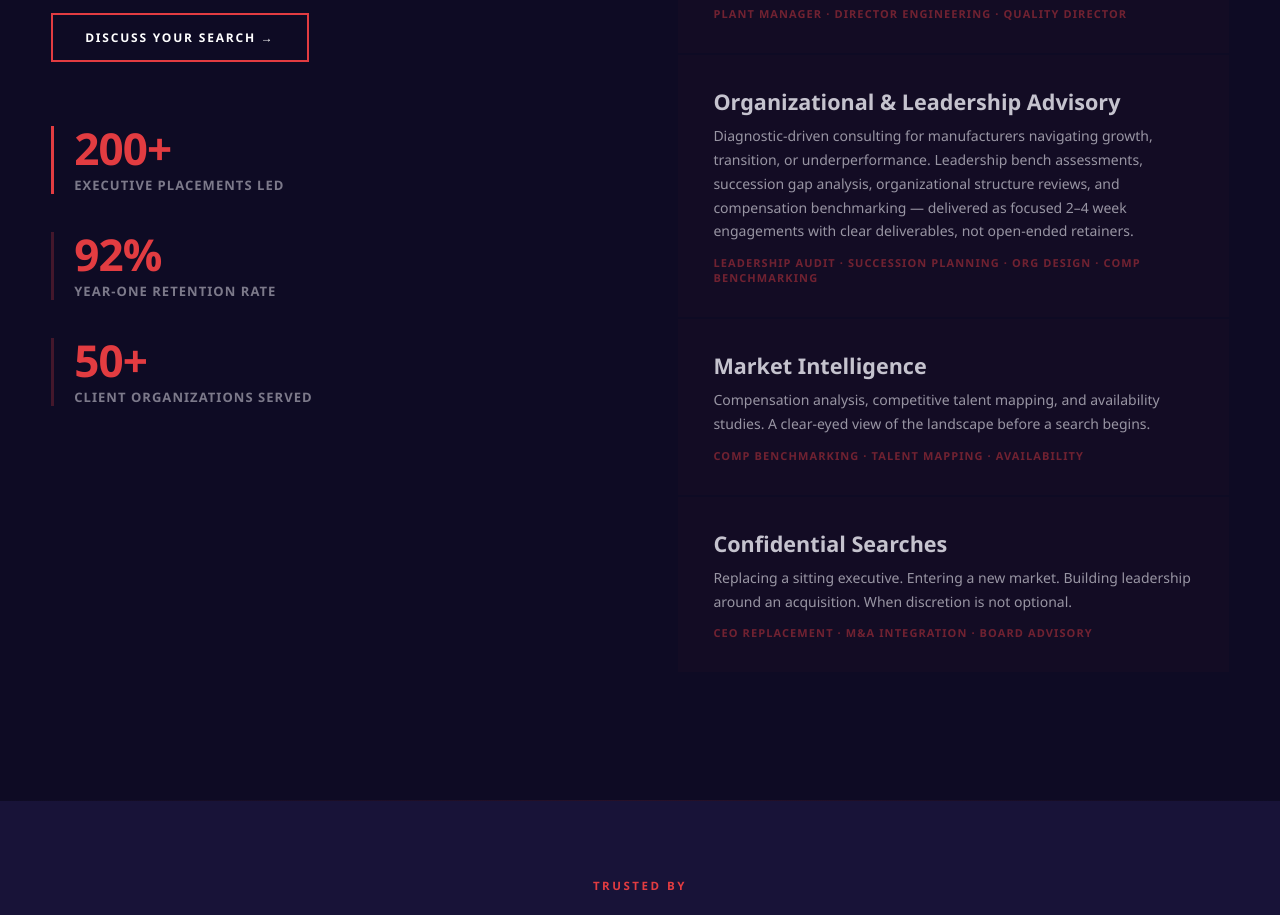
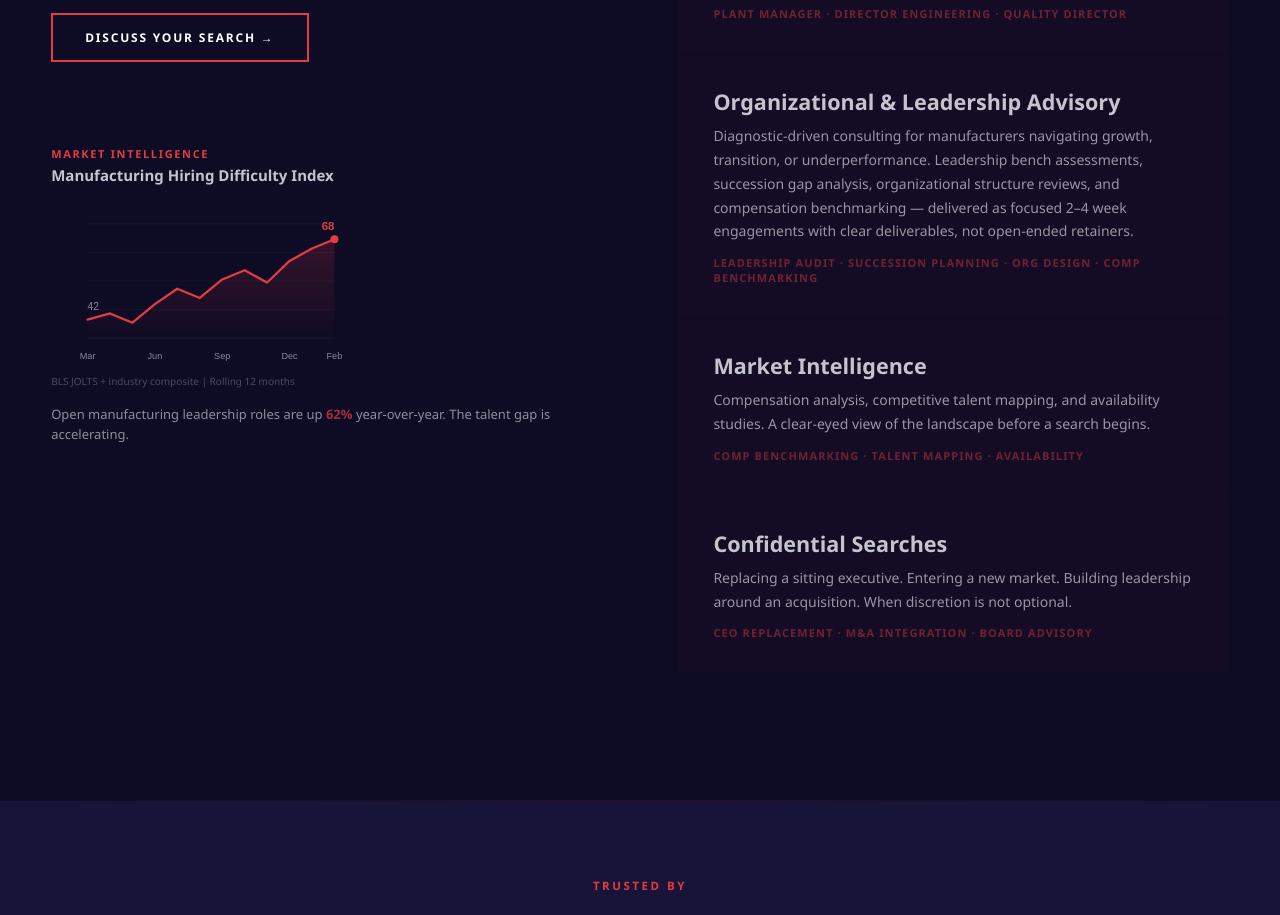
Before and after one commit to rc562/bound-search-partners, a React (Vite) app: page / in a window 1280 px wide. Shown: the part 2340-3255 px from the top of the page. Built offline with nearby package versions, Linux system fonts and the light colour scheme.

Commit message:
Add hiring difficulty trend chart to services section

```diff
--- a/src/App.jsx
+++ b/src/App.jsx
@@ -405,15 +405,46 @@ export default function App() {
               <h2 style={{fontSize:"clamp(2rem,5vw,3.75rem)",fontWeight:700,lineHeight:1.05,letterSpacing:"-.02em",marginTop:16,marginBottom:24}}>Search.<br/>Advisory.<br/>Intelligence.</h2>
               <p style={{fontSize:"1.05rem",lineHeight:1.8,color:C.gl,marginBottom:32}}>Every engagement is scoped to what the hire demands — not a one-size-fits-all package.</p>
               <span onClick={() => go("contact")} style={{display:"inline-flex",alignItems:"center",gap:12,padding:"14px 32px",background:"transparent",border:`2px solid ${C.r}`,color:C.w,fontSize:12,fontWeight:700,letterSpacing:".15em",textTransform:"uppercase",cursor:"pointer",transition:"all .3s"}} onMouseEnter={e=>{e.currentTarget.style.background=C.r;e.currentTarget.style.transform="translateY(-2px)"}} onMouseLeave={e=>{e.currentTarget.style.background="transparent";e.currentTarget.style.transform="translateY(0)"}}>Discuss Your Search →</span>
-              {/* Visual stats to fill vertical space */}
-              <div style={{marginTop:"clamp(2.5rem,5vw,4rem)",display:"flex",flexDirection:"column",gap:"clamp(1.5rem,3vw,2.5rem)"}}>
-                {[["200+","Executive placements led"],["92%","Year-one retention rate"],["50+","Client organizations served"]].map(([num,label],i)=>(
-                  <div key={i} style={{borderLeft:`3px solid ${i===0?C.r:"rgba(226,60,65,.25)"}`,paddingLeft:20,transition:"border-color .3s"}} onMouseEnter={e=>e.currentTarget.style.borderLeftColor=C.r} onMouseLeave={e=>{if(i!==0)e.currentTarget.style.borderLeftColor="rgba(226,60,65,.25)"}}>
-                    <div style={{fontSize:"clamp(2rem,4vw,2.75rem)",fontWeight:700,color:C.r,lineHeight:1,letterSpacing:"-.02em"}}>{num}</div>
-                    <div style={{fontSize:13,fontWeight:600,letterSpacing:".08em",textTransform:"uppercase",color:C.gl,marginTop:6,opacity:.6}}>{label}</div>
-                  </div>
-                ))}
-              </div>
+              {/* Hiring Difficulty Trend Chart */}
+              {(()=>{
+                const pts=[42,44,41,47,52,49,55,58,54,61,65,68];
+                const labels=["Mar","Apr","May","Jun","Jul","Aug","Sep","Oct","Nov","Dec","Jan","Feb"];
+                const W=280,H=140,px=32,py=20,gw=W-px*2,gh=H-py*2;
+                const mn=Math.min(...pts)-5,mx=Math.max(...pts)+5;
+                const coords=pts.map((v,i)=>[px+i*(gw/(pts.length-1)),py+gh-(((v-mn)/(mx-mn))*gh)]);
+                const line=coords.map((c,i)=>((i===0?"M":"L")+c[0]+","+c[1])).join(" ");
+                const area=line+` L${coords[coords.length-1][0]},${py+gh} L${coords[0][0]},${py+gh} Z`;
+                return(
+                <div style={{marginTop:"clamp(2.5rem,5vw,4rem)",padding:"20px 0"}}>
+                  <div style={{fontSize:11,fontWeight:700,letterSpacing:".15em",textTransform:"uppercase",color:C.r,marginBottom:4}}>Market Intelligence</div>
+                  <div style={{fontSize:15,fontWeight:600,color:C.gl,marginBottom:16}}>Manufacturing Hiring Difficulty Index</div>
+                  <svg viewBox={`0 0 ${W} ${H}`} style={{width:"100%",maxWidth:320}} role="img" aria-label="Hiring difficulty trend line showing upward trend">
+                    {[0,.25,.5,.75,1].map((f,i)=>{
+                      const y=py+gh*f;
+                      return <line key={i} x1={px} y1={y} x2={W-px} y2={y} stroke="rgba(138,135,154,.15)" strokeWidth=".5"/>
+                    })}
+                    <defs>
+                      <linearGradient id="areaGrad" x1="0" y1="0" x2="0" y2="1">
+                        <stop offset="0%" stopColor="#e23c41" stopOpacity=".18"/>
+                        <stop offset="100%" stopColor="#e23c41" stopOpacity=".01"/>
+                      </linearGradient>
+                    </defs>
+                    <path d={area} fill="url(#areaGrad)"/>
+                    <path d={line} fill="none" stroke="#e23c41" strokeWidth="2" strokeLinecap="round" strokeLinejoin="round"/>
+                    {coords.map((c,i)=>(
+                      <circle key={i} cx={c[0]} cy={c[1]} r={i===pts.length-1?3.5:0} fill="#e23c41"/>
+                    ))}
+                    {[0,3,6,9,11].map(idx=>(
+                      <text key={idx} x={coords[idx][0]} y={H-2} textAnchor="middle" fill="#8a879a" fontSize="8" fontFamily="Arial">{labels[idx]}</text>
+                    ))}
+                    <text x={W-px} y={coords[coords.length-1][1]-8} textAnchor="end" fill="#e23c41" fontSize="10" fontWeight="700" fontFamily="Arial">{pts[pts.length-1]}</text>
+                    <text x={px} y={coords[0][1]-8} textAnchor="start" fill="#8a879a" fontSize="9" fontFamily="Arial">{pts[0]}</text>
+                  </svg>
+                  <div style={{fontSize:10,color:C.g,marginTop:8,opacity:.5}}>BLS JOLTS + industry composite  |  Rolling 12 months</div>
+                  <div style={{marginTop:16,fontSize:13,color:C.gl,lineHeight:1.6,opacity:.7}}>Open manufacturing leadership roles are up <span style={{color:C.r,fontWeight:700}}>62%</span> year-over-year. The talent gap is accelerating.</div>
+                </div>
+                );
+              })()}
             </div>
             {/* Right — service cards */}
             <div style={{display:"flex",flexDirection:"column",gap:2}}>
```
